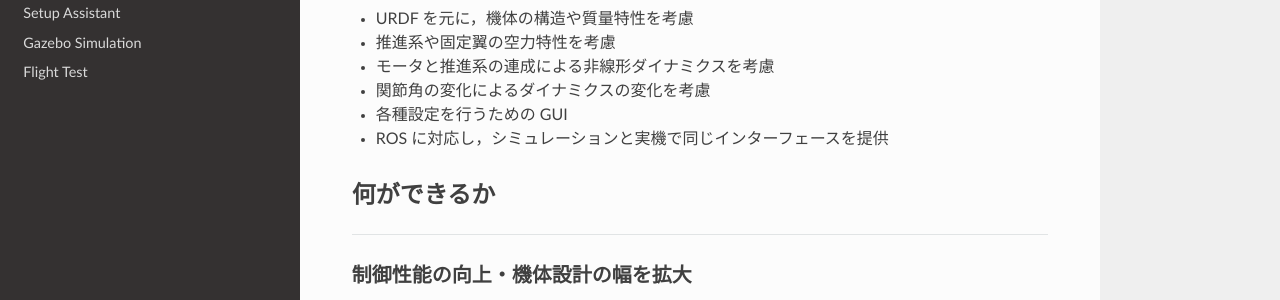
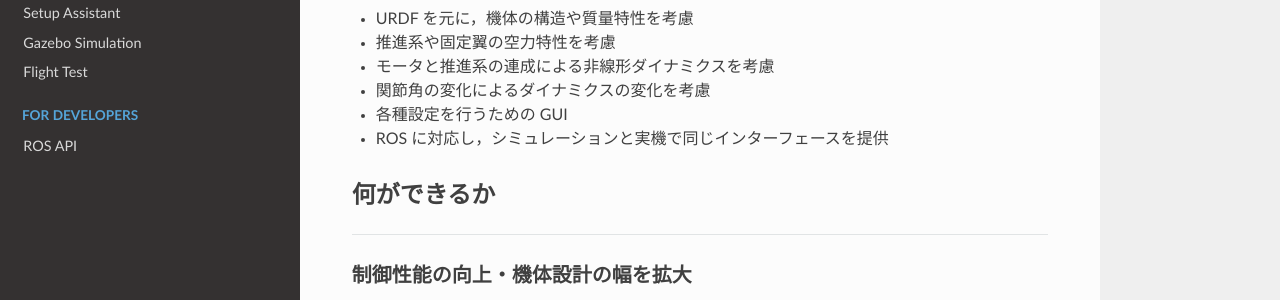
Before and after one commit to TobasFlightControl/tobas_wiki, an MkDocs documentation site: the page built from docs/index.md, in a window 1280 px wide. Shown: the part 360-660 px from the top of the page. Built offline with MkDocs 1.6.1, drawn with Linux system fonts in a browser that asks for light colours; nearby versions of some CDN libraries.

Commit message:
edit: mkdocs.yaml

```diff
--- a/mkdocs.yaml
+++ b/mkdocs.yaml
@@ -9,3 +9,5 @@ nav:
       - Setup Assistant: setup_assistant.md
       - Gazebo Simulation: gazebo_simulation.md
       - Flight Test: flight_test.md
+  - For Developers:
+      - ROS API: ros_api.md
```
